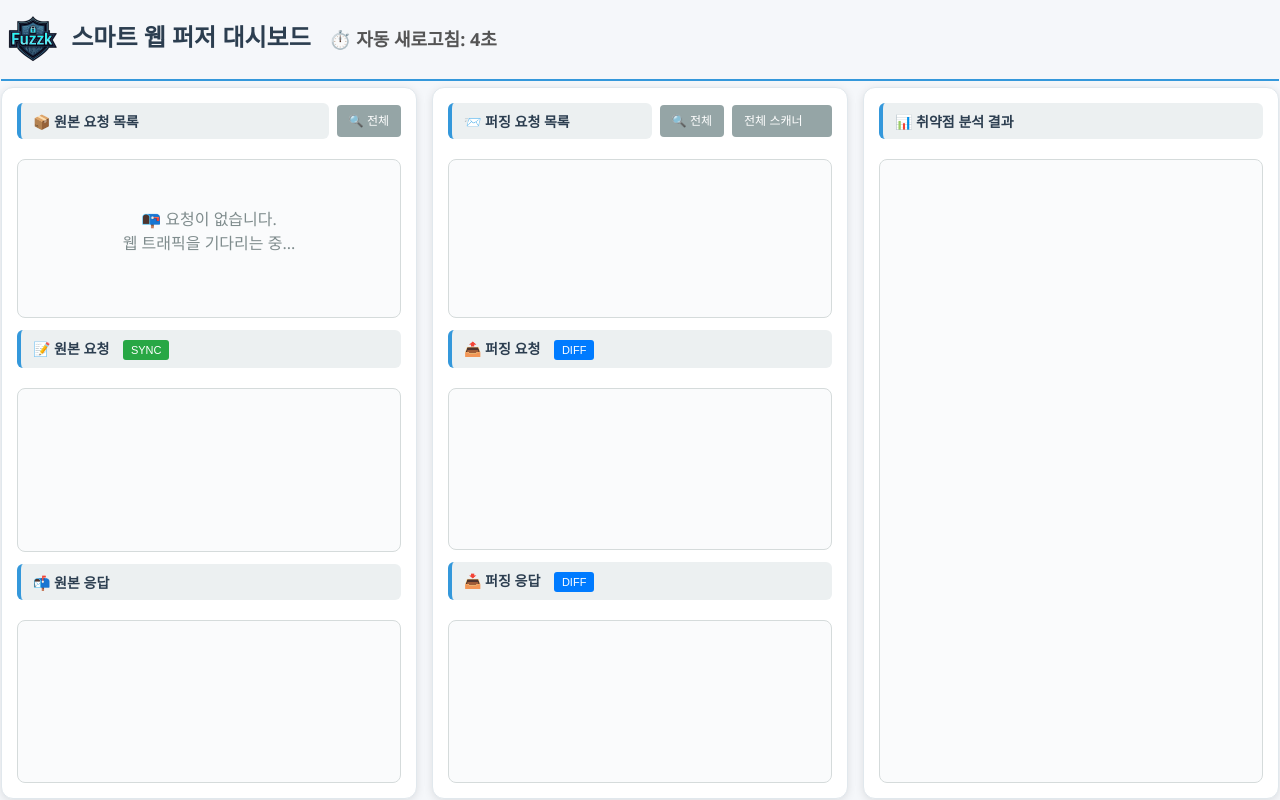
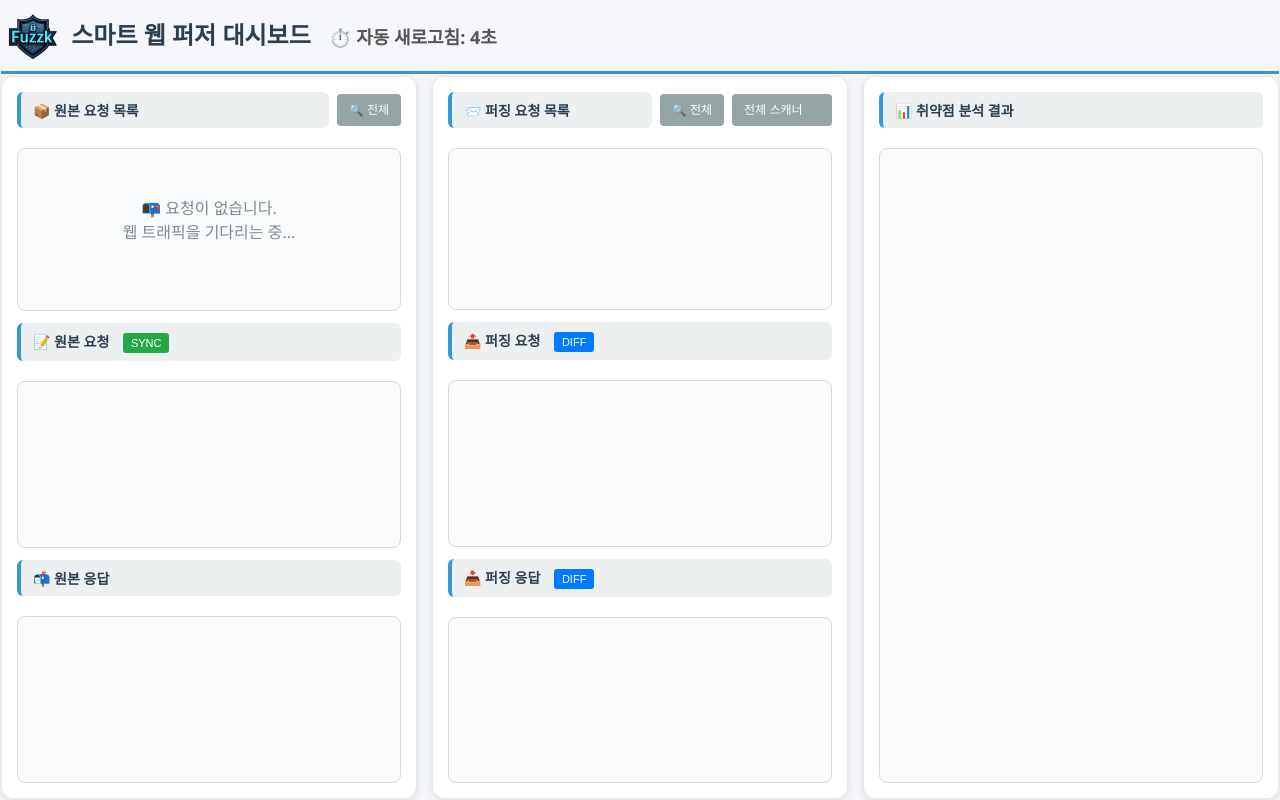
Before and after one commit to WHS3-Fuzzk/SmartWebFuzzer, a Flask app: page / in a window 1280 px wide. Run offline with Flask 3, Linux system fonts and the light colour scheme; data that the repository does not hold is empty; some libraries are stand-ins or nearby versions.

Commit message:
chore(dashboard): UI 개선 (h2)

```diff
--- a/src/dashboard/static/style.css
+++ b/src/dashboard/static/style.css
@@ -16,11 +16,11 @@
 }
 
 h2 {
-    margin-top: 6px;
-    margin-bottom: 6px;
+    margin-top: 4px;
+    margin-bottom: 2px;
     color: #2c3e50;
-    border-bottom: 2px solid #3498db;
-    padding-bottom: 8px;
+    border-bottom: 3px solid #3498db;
+    padding-bottom: 2px;
     flex-shrink: 0;
 }
 
```
